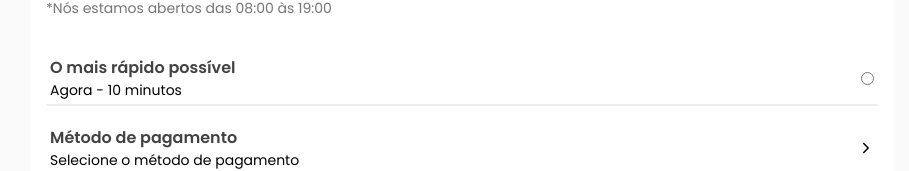
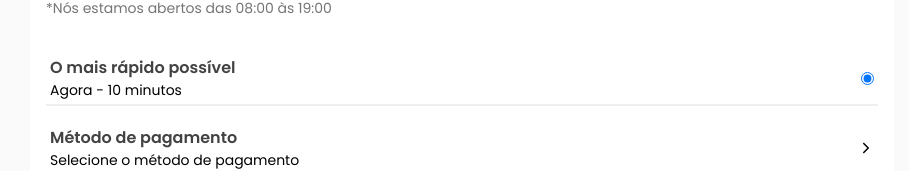
Before and after one commit to joaovictornovais/coffee-shop, a React (Vite) app: page /checkout in a window 1280 px wide. Shown: the part 172-343 px from the top of the page, without its empty margins (178-1087 px from the left). Built offline with nearby package versions, Linux system fonts and the light colour scheme.

Commit message:
refactor: now users can select the entire area of payment method to select

```diff
--- a/src/components/OrderQuestions.jsx
+++ b/src/components/OrderQuestions.jsx
@@ -28,7 +28,13 @@ const OrderQuestions = ({ section, setSection }) => {
             </h5>
             <span className="text-sm">Agora - 10 minutos</span>
           </div>
-          <input type="radio" id="now" name="delivery" value="now" />
+          <input
+            type="radio"
+            id="now"
+            name="delivery"
+            value="now"
+            defaultChecked
+          />
         </div>
         <div className="order-questions" onClick={() => setSection("payment")}>
           <div className="flex flex-col">
@@ -40,10 +46,10 @@ const OrderQuestions = ({ section, setSection }) => {
           <IoIosArrowForward />
         </div>
       </div>
-      <div className={section === "payment" ? "p-2" : "hidden"}>
-        <div className="flex flex-col justify-between">
+      <div className={section === "payment" ? "p-2 space-y-6" : "hidden"}>
+        <div className="flex flex-col gap-4 justify-between">
           {methods.map((method) => (
-            <div
+            <label
               key={method.id}
               className="flex justify-between"
               onClick={() => handleMethod(method.payment)}
@@ -71,7 +77,7 @@ const OrderQuestions = ({ section, setSection }) => {
                 onChange={() => setMethod(method.payment)}
                 name="payment-method"
               />
-            </div>
+            </label>
           ))}
         </div>
         <div className="flex justify-end">
```
